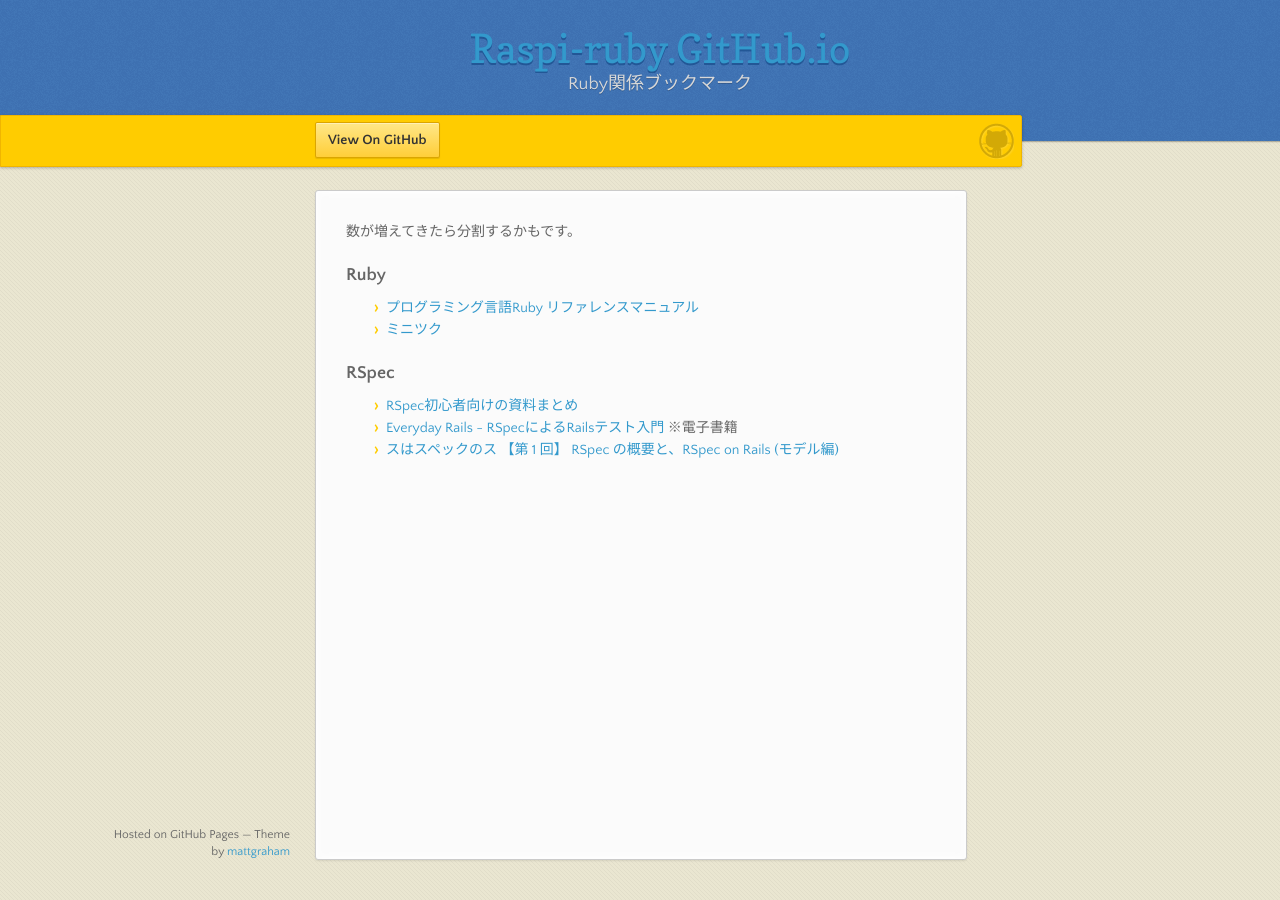
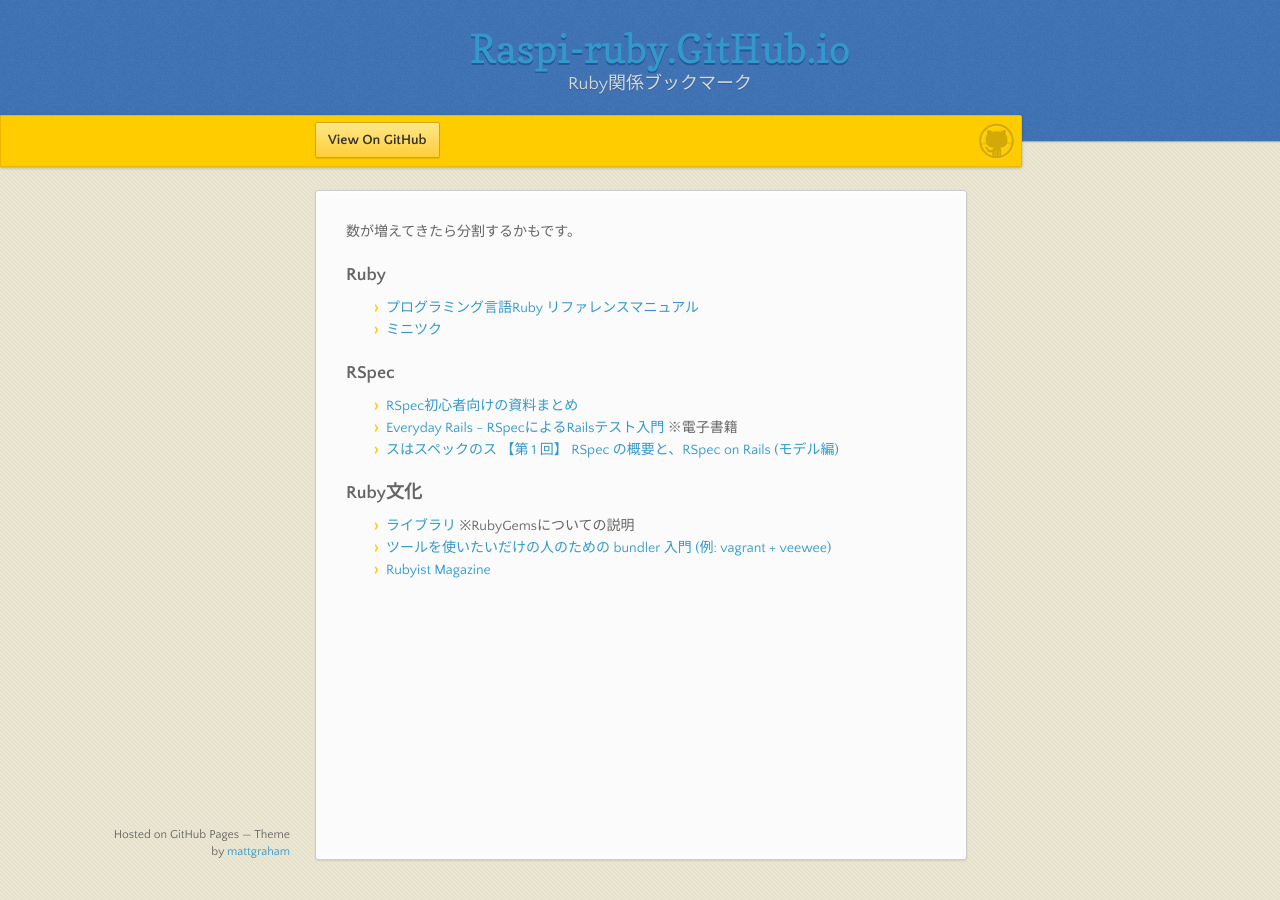
Before and after one commit to raspi-ruby/raspi-ruby.github.io, a Jekyll site: the page built from posts/bookmark.md, in a window 1280 px wide. Built offline with Jekyll 4.4.1, drawn with Linux system fonts in a browser that asks for light colours; nearby versions of some CDN libraries.

Commit message:
ブックマーク追加

```diff
--- a/posts/bookmark.md
+++ b/posts/bookmark.md
@@ -15,3 +15,9 @@
 * [RSpec初心者向けの資料まとめ](http://morizyun.github.io/blog/rspec-beginner-bdd-tdd-test-first/)
 * [Everyday Rails - RSpecによるRailsテスト入門](https://leanpub.com/everydayrailsrspec-jp) ※電子書籍
 * [スはスペックのス 【第 1 回】 RSpec の概要と、RSpec on Rails (モデル編)](http://magazine.rubyist.net/?0021-Rspec)
+
+### Ruby文化
+
+* [ライブラリ](https://www.ruby-lang.org/ja/libraries/) ※RubyGemsについての説明
+* [ツールを使いたいだけの人のための bundler 入門 (例: vagrant + veewee)](http://qiitaO.com/znz/items/5471e5826fde29fa9a80)
+* [Rubyist Magazine](http://magazine.rubyist.net/)
```
